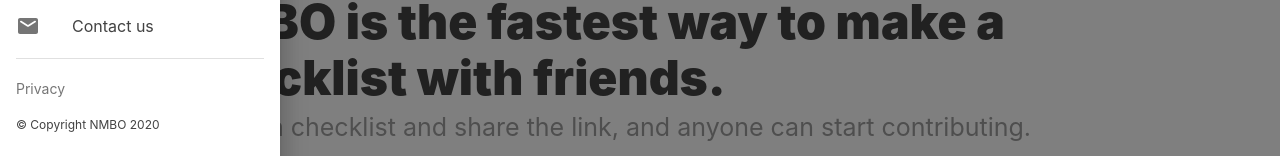
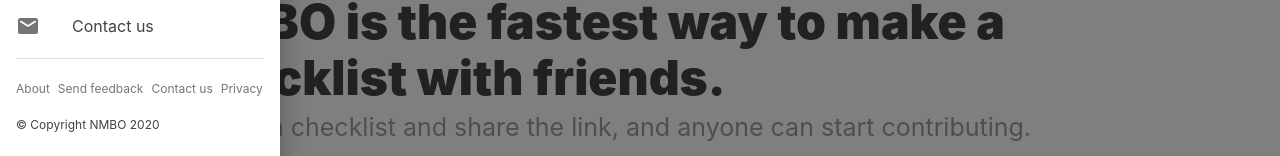
Before and after one commit to kennethlng/nmbo-app, a Next.js app: page / in a window 1280 px wide. Both pictures are taken after a click on the button 36 px from the left and 32 px from the top of the page. Shown: the part 118-274 px from the top of the page. Built offline with nearby package versions, Linux system fonts and the light colour scheme; no server answers.

Commit message:
Updated Footer links

```diff
--- /dev/null
+++ b/src/components/Footer/AboutLink.js
@@ -0,0 +1,29 @@
+import Link from '@material-ui/core/Link';
+import * as ROUTES from '../../constants/routes';
+import * as CONTENT_TYPE from '../../constants/contentType'
+import * as CONTENT_ID from '../../constants/contentId'
+import { firebase } from '../../lib/firebase'
+import { useRouter } from 'next/router'
+
+export default function AboutLink() {
+    const router = useRouter();
+
+    const handleClick = e => {
+        e.preventDefault();
+
+        // Log analytics event
+        firebase.analytics().logEvent('select_content', {
+            content_id: CONTENT_ID.FOOTER_ABOUT_BUTTON,
+            content_type: CONTENT_TYPE.BUTTON
+        })
+
+        // Open link
+        router.push(ROUTES.ABOUT)
+    }
+
+    return (
+        <Link component="button" variant="caption" onClick={handleClick} color="textSecondary">
+            About
+        </Link>
+    )
+}
--- /dev/null
+++ b/src/components/Footer/ContactLink.js
@@ -0,0 +1,26 @@
+import Link from '@material-ui/core/Link';
+import * as SOCIAL from '../../constants/social';
+import * as CONTENT_TYPE from '../../constants/contentType'
+import * as CONTENT_ID from '../../constants/contentId'
+import { firebase } from '../../lib/firebase'
+
+export default function ContactLink() {
+    const handleClick = e => {
+        e.preventDefault();
+
+        // Log analytics event
+        firebase.analytics().logEvent('select_content', {
+            content_id: CONTENT_ID.FOOTER_EMAIL_BUTTON,
+            content_type: CONTENT_TYPE.BUTTON
+        })
+
+        // Open link
+        location.href = `mailto:${SOCIAL.EMAIL}`;
+    }
+
+    return (
+        <Link component="button" variant="caption" onClick={handleClick} color="textSecondary">
+            Contact us
+        </Link>
+    )
+}
--- /dev/null
+++ b/src/components/Footer/FeedbackLink.js
@@ -0,0 +1,25 @@
+import Link from '@material-ui/core/Link';
+import * as SOCIAL from '../../constants/social';
+import * as CONTENT_TYPE from '../../constants/contentType'
+import * as CONTENT_ID from '../../constants/contentId'
+import { firebase } from '../../lib/firebase'
+
+export default function FeedbackLink() {
+    const handleClick = e => {
+        e.preventDefault();
+
+        // Log analytics event
+        firebase.analytics().logEvent('select_content', {
+            content_id: CONTENT_ID.FOOTER_FEEDBACK_BUTTON,
+            content_type: CONTENT_TYPE.BUTTON
+        })
+
+        window.open(SOCIAL.FEEDBACK, '_blank')
+    }
+
+    return (
+        <Link component="button" variant="caption" onClick={handleClick} color="textSecondary">
+            Send feedback
+        </Link>
+    )
+}
--- /dev/null
+++ b/src/components/Footer/PrivacyLink.js
@@ -0,0 +1,28 @@
+import Link from '@material-ui/core/Link';
+import * as ROUTES from '../../constants/routes';
+import * as CONTENT_TYPE from '../../constants/contentType'
+import * as CONTENT_ID from '../../constants/contentId'
+import { firebase } from '../../lib/firebase'
+import { useRouter } from 'next/router';
+
+export default function PrivacyPolicyLink() {
+    const router = useRouter();
+
+    const handleClick = e => {
+        e.preventDefault();
+
+        // Log analytics event
+        firebase.analytics().logEvent('select_content', {
+            content_id: CONTENT_ID.FOOTER_PRIVACY_BUTTON,
+            content_type: CONTENT_TYPE.BUTTON
+        })
+
+        router.push(ROUTES.PRIVACY_POLICY);
+    }
+
+    return (
+        <Link component="button" variant="caption" onClick={handleClick} color="textSecondary">
+            Privacy
+        </Link>
+    )
+}
--- a/src/components/Footer/index.js
+++ b/src/components/Footer/index.js
@@ -1,12 +1,15 @@
 import Typography from '@material-ui/core/Typography'
 import Grid from '@material-ui/core/Grid'
 import { makeStyles } from '@material-ui/core/styles'
-import PrivacyPolicyLink from '../PrivacyPolicyLink'
+import PrivacyPolicyLink from './PrivacyLink'
+import ContactLink from './ContactLink'
+import FeedbackLink from './FeedbackLink'
+import AboutLink from './AboutLink'
 
 const useStyles = makeStyles(theme => ({
     links: {
         '& > * + *': {
-            marginLeft: theme.spacing(2),
+            marginLeft: theme.spacing(1),
         },
     },
 }))
@@ -18,6 +21,9 @@ export default function Footer() {
         <Grid container>
             <Grid item xs={12}>
                 <Typography className={classes.links} paragraph>
+                    <AboutLink/>
+                    <FeedbackLink/>
+                    <ContactLink/>
                     <PrivacyPolicyLink/>
                 </Typography>
             </Grid>
```
